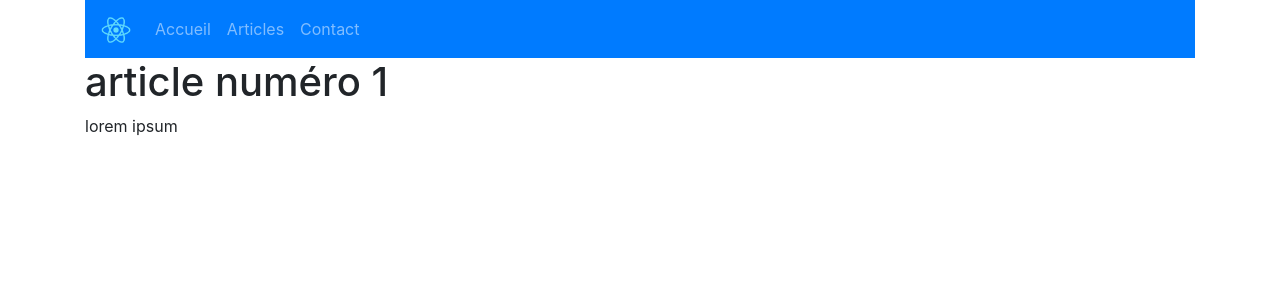
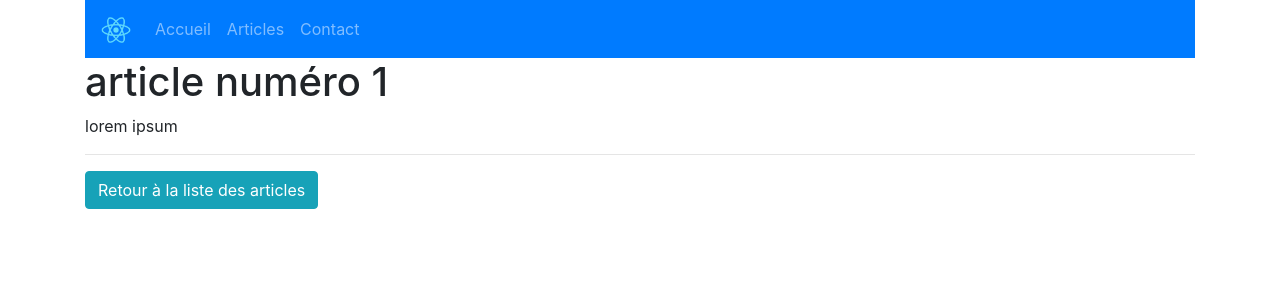
Before and after one commit to webdevproformation/react-j4-juin2020, a React (Create React App) app: page /articles/1 in a window 1280 px wide. Shown: the top 300 px of the page. Built offline with nearby package versions, Linux system fonts and the light colour scheme.

Commit message:
navigation programmatique

```diff
--- a/src/front/Post.jsx
+++ b/src/front/Post.jsx
@@ -2,11 +2,20 @@ import React, { Component } from 'react';
 
 class Post extends Component {
     state = {}
+
+    retourArticles() {
+        this.props.history.push("/articles");
+        // react-router-dom
+        // bien respecter les routes mentionnées dans le fichier App.js
+    }
+
     render() {
         return (
             <div>
                 <h1>article numéro {this.props.match.params.id}</h1>
                 <p>lorem ipsum</p>
+                <hr />
+                <button className="btn btn-info" onClick={this.retourArticles.bind(this)}>Retour à la liste des articles</button>
             </div>);
     }
 }
```
